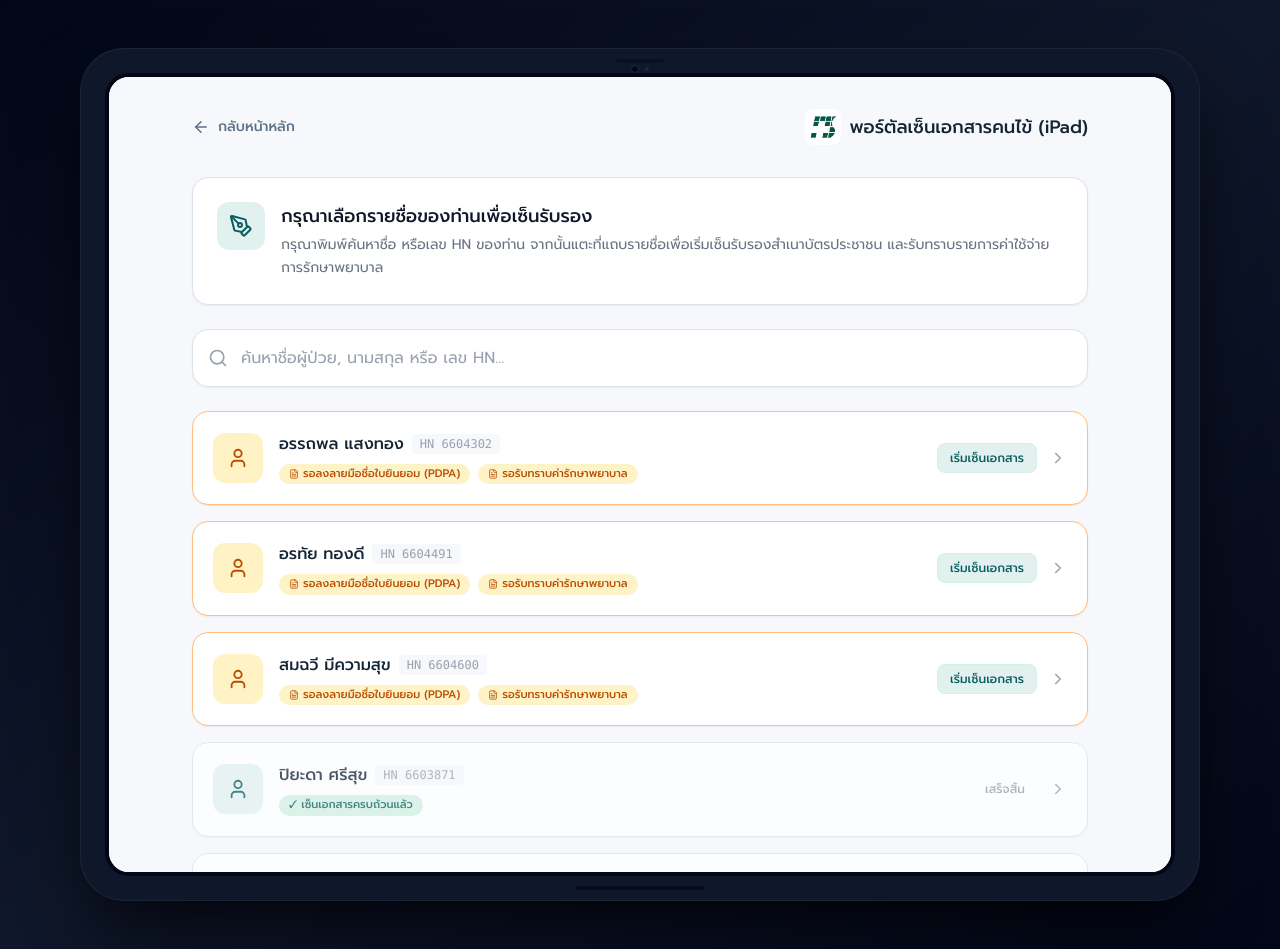
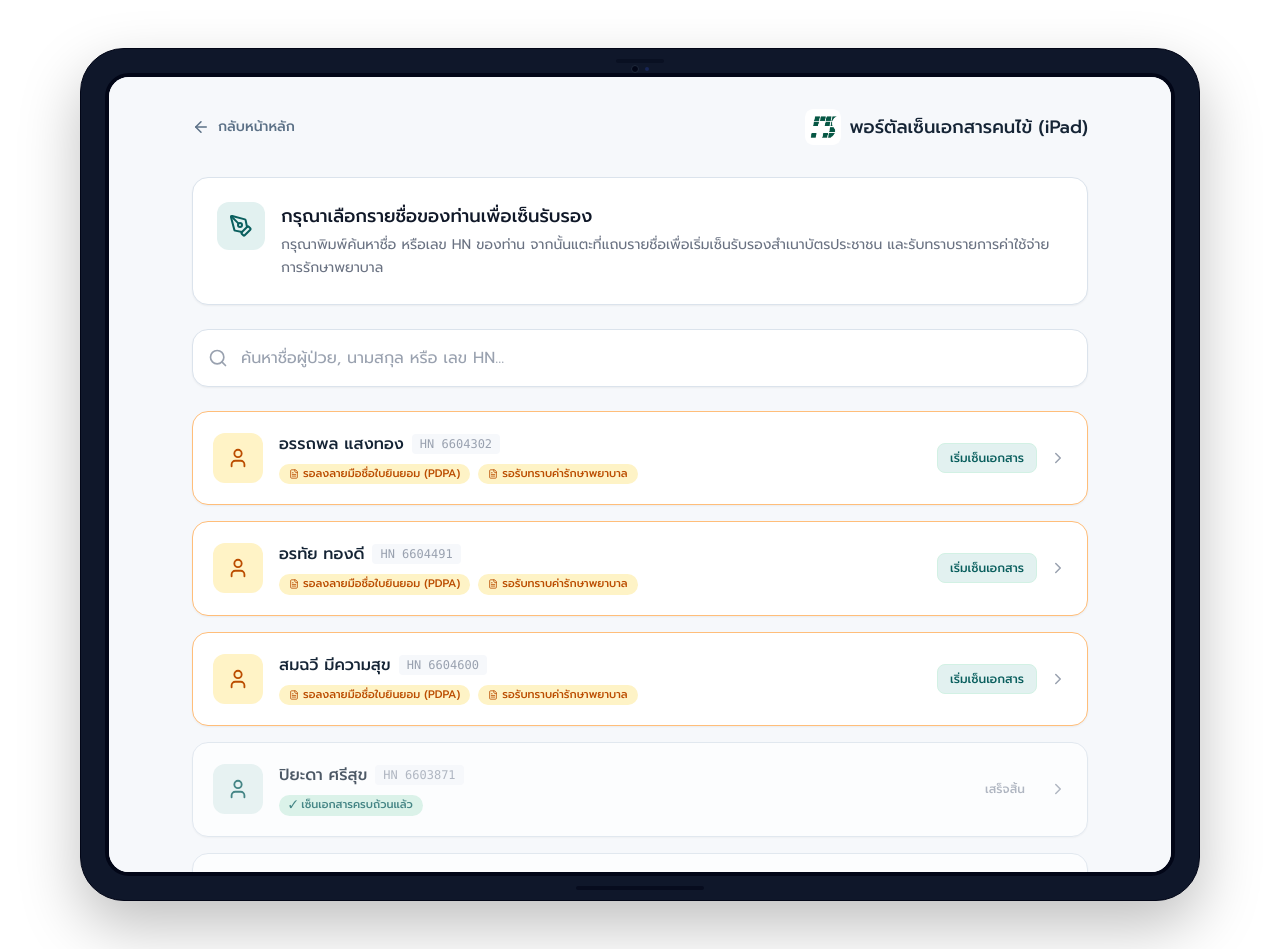
Before and after one commit to nidss/HCFI, a React (Vite) app: page /#/patient/select in a window 1280 px wide. Built offline with nearby package versions, Linux system fonts and the light colour scheme.

Commit message:
style(patient-portal): change background outside iPad screen to white

```diff
--- a/src/layouts/PatientPortalLayout.tsx
+++ b/src/layouts/PatientPortalLayout.tsx
@@ -2,9 +2,9 @@ import { Outlet } from "react-router-dom";
 
 export function PatientPortalLayout() {
   return (
-    <div className="min-h-screen w-full bg-slate-950 flex items-center justify-center p-0 sm:p-8 md:p-12 bg-gradient-to-br from-slate-950 via-slate-900 to-brand-950 overflow-auto">
+    <div className="min-h-screen w-full bg-white flex items-center justify-center p-0 sm:p-8 md:p-12 overflow-auto">
       {/* iPad Container Frame */}
-      <div className="relative w-full h-screen sm:h-auto max-w-[1120px] bg-slate-900 rounded-none sm:rounded-[44px] p-0 sm:p-5 md:p-6 shadow-none sm:shadow-[0_30px_70px_-15px_rgba(0,0,0,0.9)] border-0 sm:border border-slate-800/80 flex flex-col items-center justify-center shrink-0">
+      <div className="relative w-full h-screen sm:h-auto max-w-[1120px] bg-slate-900 rounded-none sm:rounded-[44px] p-0 sm:p-5 md:p-6 shadow-none sm:shadow-[0_25px_60px_rgba(0,0,0,0.25)] border-0 sm:border border-slate-950 flex flex-col items-center justify-center shrink-0">
 
         {/* Top Camera Notch (Only on Tablet/Desktop) */}
         <div className="hidden sm:flex absolute top-4 left-1/2 -translate-x-1/2 items-center gap-1.5 z-10">
```
